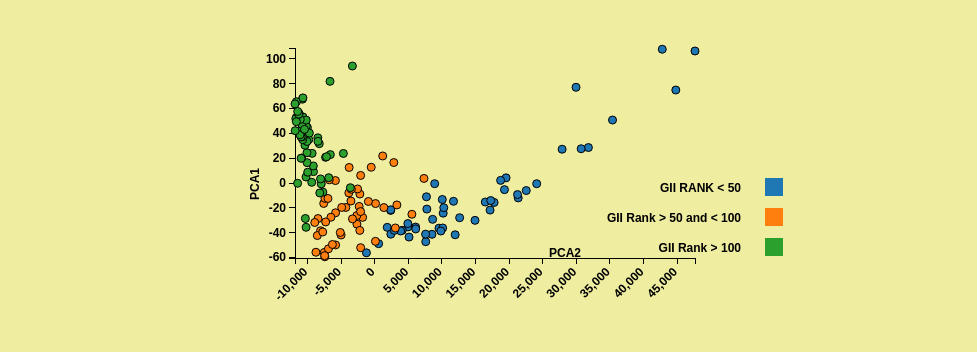
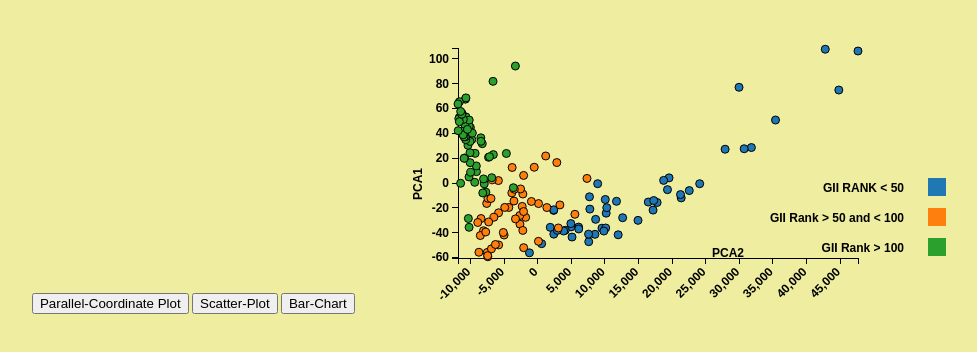
Before and after one commit to miteshkumarsavita/GenderWageGapViz-, a plain HTML site: page indexScatterPlot.html in a window 1280 px wide. Shown: the whole page, without its empty margins (145-1122 px from the left). Drawn offline with nearby package versions, Linux system fonts and the light colour scheme.

Commit message:
updating frame 3

```diff
--- a/indexScatterPlot.html
+++ b/indexScatterPlot.html
@@ -40,6 +40,9 @@ body {
 }
 </style>
 <body bgcolor = #eeeda0 align = "center">
+<button type = "button" onclick="window.location.href='parallel-coordinate.html'">Parallel-Coordinate Plot</button>
+  <button type = "button" onclick="window.location.href='indexScatterPlot.html'">Scatter-Plot</button>
+  <button type = "button" onclick="window.location.href='indexBarChart.html'">Bar-Chart</button>
 <script src="http://d3js.org/d3.v3.min.js"></script>
 
 <script>
```
Also changed, not shown: history.html (+1 -0 lines).
